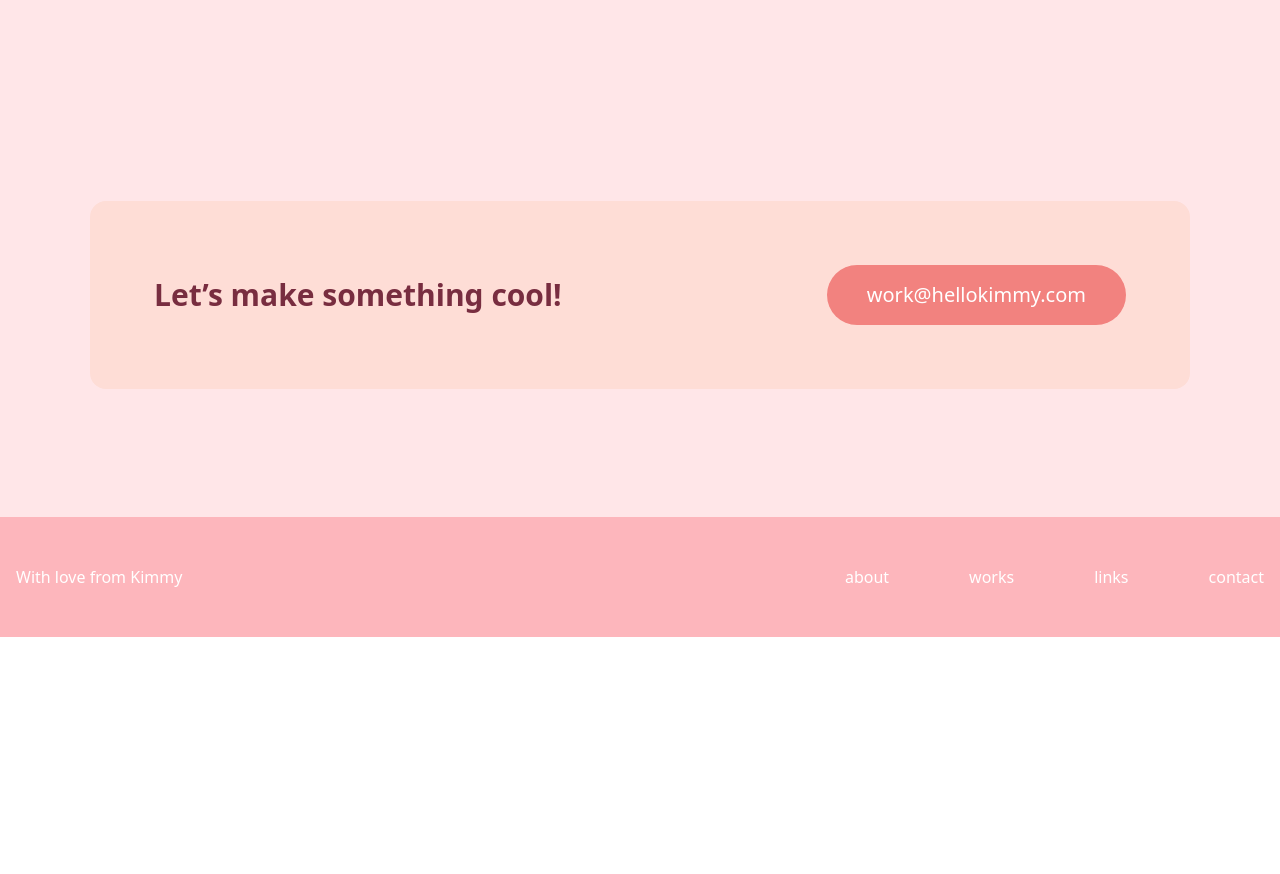
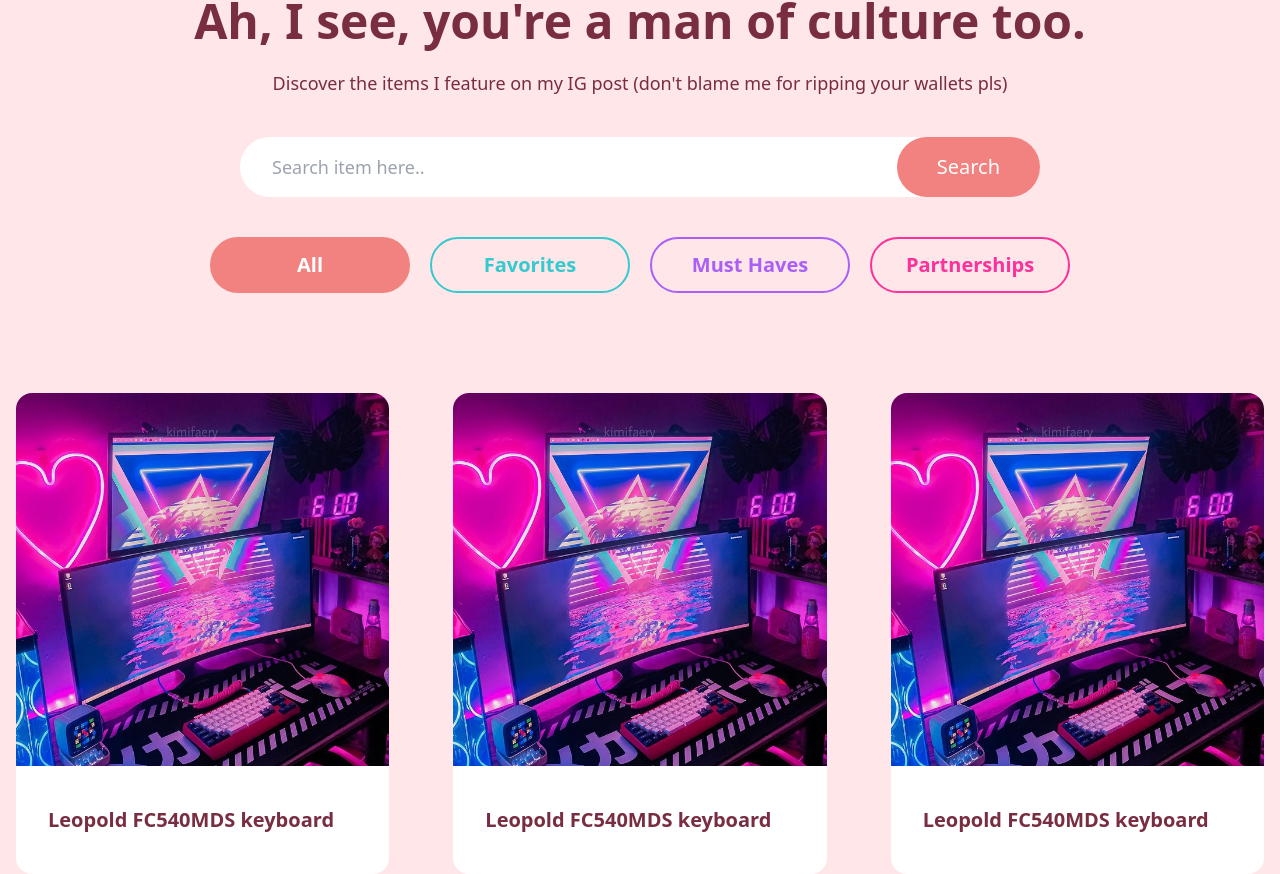
Before and after one commit to psongpin/kimifaery, a Next.js app: page /links in a window 1280 px wide. Shown: the part 163-1037 px from the top of the page. Before the commit the page ends 800 px from the top, so only its background shows below. Built offline with nearby package versions, Linux system fonts and the light colour scheme.

Commit message:
feat: links page layout ui

```diff
--- a/components/Button.tsx
+++ b/components/Button.tsx
@@ -2,16 +2,21 @@
 
 interface Props {
   variant: 'primary' | 'secondary'
+  padding?: string
 }
 
-const Button: React.FC<Props> = ({ variant = 'primary', children }) => (
+const Button: React.FC<Props> = ({
+  variant = 'primary',
+  padding = '',
+  children,
+}) => (
   <button
     type="button"
     className={clsx(
       variant === 'primary' && 'bg-pink-dark text-white',
       variant === 'secondary' && 'bg-pink-peach text-pink-dark',
       'text-lg md:text-xl font-medium',
-      'px-10 py-4',
+      padding || 'px-10 py-4',
       'rounded-full',
       'focus:outline-none hover:opacity-75',
       'transition-all ease-linear duration-300'
--- a/components/Header/Hamburger.tsx
+++ b/components/Header/Hamburger.tsx
@@ -19,7 +19,7 @@
         isOnTop && router.pathname === '/contact' && 'text-pink-dark',
         isOnTop && router.pathname === '/' && 'text-white',
         !isOnTop && 'text-white',
-        'focus:outline-none',
+        'focus:outline-none border-0',
         'transition-all ease-linear duration-300'
       )}
       onClick={() => setMenuVisibility(true)}
--- /dev/null
+++ b/components/LinksPage/LinkGridItem.tsx
@@ -0,0 +1,71 @@
+import clsx from 'clsx'
+import Image from 'next/image'
+import styled from 'styled-components'
+
+interface Props {
+  title: string
+  url: string
+}
+
+const OverlayLink = styled.a`
+  & > span {
+    opacity: 0;
+  }
+
+  &:hover > span {
+    opacity: 1;
+  }
+`
+
+const LinkGridItem: React.FC<Props> = ({ title, url }) => {
+  return (
+    <div className="rounded-2xl bg-white relative overflow-hidden">
+      <Image
+        src="/images/sample-thumb.jpg"
+        layout="responsive"
+        width={448}
+        height={448}
+      />
+      <div className="px-8 py-10">
+        <h3 className="text-pink-darker text-lg md:text-xl font-bold">
+          {title}
+        </h3>
+      </div>
+
+      <OverlayLink
+        href={url}
+        target="_blank"
+        rel="noreferrer"
+        className={clsx(
+          'absolute inset-0 z-10',
+          'w-full h-full',
+          'flex items-center justify-center'
+        )}
+      >
+        <span
+          className={clsx(
+            'flex items-center',
+            'text-white text-lg',
+            'bg-pink-orange',
+            'rounded-full',
+            'py-4 px-8',
+            'transition-all ease-linear duration-200'
+          )}
+        >
+          Go to website
+          <svg
+            className="ml-2 w-6 h-6"
+            fill="currentColor"
+            viewBox="0 0 20 20"
+            xmlns="http://www.w3.org/2000/svg"
+          >
+            <path d="M11 3a1 1 0 100 2h2.586l-6.293 6.293a1 1 0 101.414 1.414L15 6.414V9a1 1 0 102 0V4a1 1 0 00-1-1h-5z" />
+            <path d="M5 5a2 2 0 00-2 2v8a2 2 0 002 2h8a2 2 0 002-2v-3a1 1 0 10-2 0v3H5V7h3a1 1 0 000-2H5z" />
+          </svg>
+        </span>
+      </OverlayLink>
+    </div>
+  )
+}
+
+export default LinkGridItem
--- /dev/null
+++ b/components/LinksPage/SearchForm.tsx
@@ -0,0 +1,62 @@
+import { useState } from 'react'
+import clsx from 'clsx'
+import styled from 'styled-components'
+
+import Button from 'components/Button'
+
+const Frame = styled.div`
+  max-width: 800px;
+`
+
+const SearchForm: React.FC = () => {
+  const [searchString, setSearchString] = useState('')
+
+  const onInputChange = (event: React.ChangeEvent<HTMLInputElement>): void => {
+    setSearchString(event.currentTarget.value)
+  }
+
+  const onSubmit = (): void => {
+    // do something here
+  }
+
+  return (
+    <Frame className="w-full mx-auto mb-10">
+      <form onSubmit={onSubmit} className="block w-full relative">
+        <input
+          type="text"
+          name="search"
+          placeholder="Search item here.."
+          className={clsx(
+            'w-full',
+            'text-lg text-pink-darker',
+            'rounded-full border-transparent',
+            'focus:outline-none',
+            'py-4 pl-8 pr-24 md:pr-40'
+          )}
+          value={searchString}
+          onChange={onInputChange}
+        />
+
+        <div className="absolute right-0 inset-y-0">
+          <Button variant="primary" padding="px-8 md:px-10 py-4">
+            <span className="hidden md:inline">Search</span>
+            <svg
+              className="inline md:hidden w-6 h-6"
+              fill="currentColor"
+              viewBox="0 0 20 20"
+              xmlns="http://www.w3.org/2000/svg"
+            >
+              <path
+                fillRule="evenodd"
+                d="M8 4a4 4 0 100 8 4 4 0 000-8zM2 8a6 6 0 1110.89 3.476l4.817 4.817a1 1 0 01-1.414 1.414l-4.816-4.816A6 6 0 012 8z"
+                clipRule="evenodd"
+              />
+            </svg>
+          </Button>
+        </div>
+      </form>
+    </Frame>
+  )
+}
+
+export default SearchForm
--- /dev/null
+++ b/components/LinksPage/TagFilters.tsx
@@ -0,0 +1,62 @@
+import clsx from 'clsx'
+import styled, { css } from 'styled-components'
+
+interface TagProps {
+  tagValue: 'All' | 'Favorites' | 'Must Haves' | 'Partnerships'
+}
+
+const Frame = styled.div`
+  max-width: 440px;
+  @media (min-width: 1024px) {
+    max-width: initial;
+  }
+`
+
+const tagStyleMap = {
+  All: css`
+    background-color: #f2827f;
+    color: #ffffff;
+    border-color: #f2827f;
+  `,
+  Favorites: css`
+    background-color: transparent;
+    color: #34cacf;
+    border-color: #34cacf;
+  `,
+  'Must Haves': css`
+    background-color: transparent;
+    color: #aa5ff5;
+    border-color: #aa5ff5;
+  `,
+  Partnerships: css`
+    background-color: transparent;
+    color: #fc319b;
+    border-color: #fc319b;
+  `,
+}
+
+const Tag = styled.button.attrs({
+  className: clsx(
+    'py-3 px-8 mx-2.5 mb-5',
+    'rounded-full border-2',
+    'md:text-lg lg:text-xl font-bold',
+    'w-full',
+    `focus:outline-none`
+  ),
+})<TagProps>`
+  ${props => tagStyleMap[props.tagValue]}
+  max-width: 200px;
+`
+
+const TagFilters: React.FC = () => {
+  return (
+    <Frame className="flex justify-center flex-wrap w-full mx-auto">
+      <Tag tagValue="All">All</Tag>
+      <Tag tagValue="Favorites">Favorites</Tag>
+      <Tag tagValue="Must Haves">Must Haves</Tag>
+      <Tag tagValue="Partnerships">Partnerships</Tag>
+    </Frame>
+  )
+}
+
+export default TagFilters
--- /dev/null
+++ b/constants/links.ts
@@ -0,0 +1,6 @@
+const contents = {
+  mainHeading: `Ah, I see, you're a man of culture too.`,
+  mainDescription: `Discover the items I feature on my IG post (don't blame me for ripping your wallets pls)`,
+}
+
+export default contents
--- a/pages/links.tsx
+++ b/pages/links.tsx
@@ -1,10 +1,57 @@
+import clsx from 'clsx'
+
 import CTA from 'components/CTA'
+import LinkGridItem from 'components/LinksPage/LinkGridItem'
+import SearchForm from 'components/LinksPage/SearchForm'
+import TagFilters from 'components/LinksPage/TagFilters'
 import { showcaseContents } from 'constants/home'
+import contents from 'constants/links'
+import styled from 'styled-components'
+
+const Grid = styled.section`
+  max-width: 400px;
+
+  @media (min-width: 768px) {
+    max-width: initial;
+  }
+`
 
 const Links: React.FC = () => {
   return (
-    <div className="flex-1 flex flex-col">
-      <section className="container mt-auto py-32">
+    <div className={clsx('container', 'flex-1 flex flex-col', 'pt-40')}>
+      <section className="text-center">
+        <h1 className="text-pink-darker text-4xl md:text-5xl font-bold mb-6">
+          {contents.mainHeading}
+        </h1>
+
+        <p className="text-pink-darker md:text-lg mb-10">
+          {contents.mainDescription}
+        </p>
+
+        <SearchForm />
+        <TagFilters />
+      </section>
+
+      <Grid className="grid md:grid-cols-2 lg:grid-cols-3 gap-10 xl:gap-16 mt-20 mx-auto w-full">
+        <LinkGridItem
+          title="Leopold FC540MDS keyboard"
+          url="https://www.google.com/"
+        />
+        <LinkGridItem
+          title="Leopold FC540MDS keyboard"
+          url="https://www.google.com/"
+        />
+        <LinkGridItem
+          title="Leopold FC540MDS keyboard"
+          url="https://www.google.com/"
+        />
+        <LinkGridItem
+          title="Leopold FC540MDS keyboard"
+          url="https://www.google.com/"
+        />
+      </Grid>
+
+      <section className="mt-auto py-32">
         <CTA
           heading={showcaseContents.cta.heading}
           buttonText={showcaseContents.cta.buttonText}
--- a/tailwind.config.js
+++ b/tailwind.config.js
@@ -16,6 +16,7 @@
           darker: '#782D40',
           bright: '#F4CADA',
           peach: '#FEDDD6',
+          orange: '#F75E4A',
         },
         yellow: {
           pale: '#FFFBEA',
```
Also changed, not shown: public/images/sample-thumb.jpg (added).
